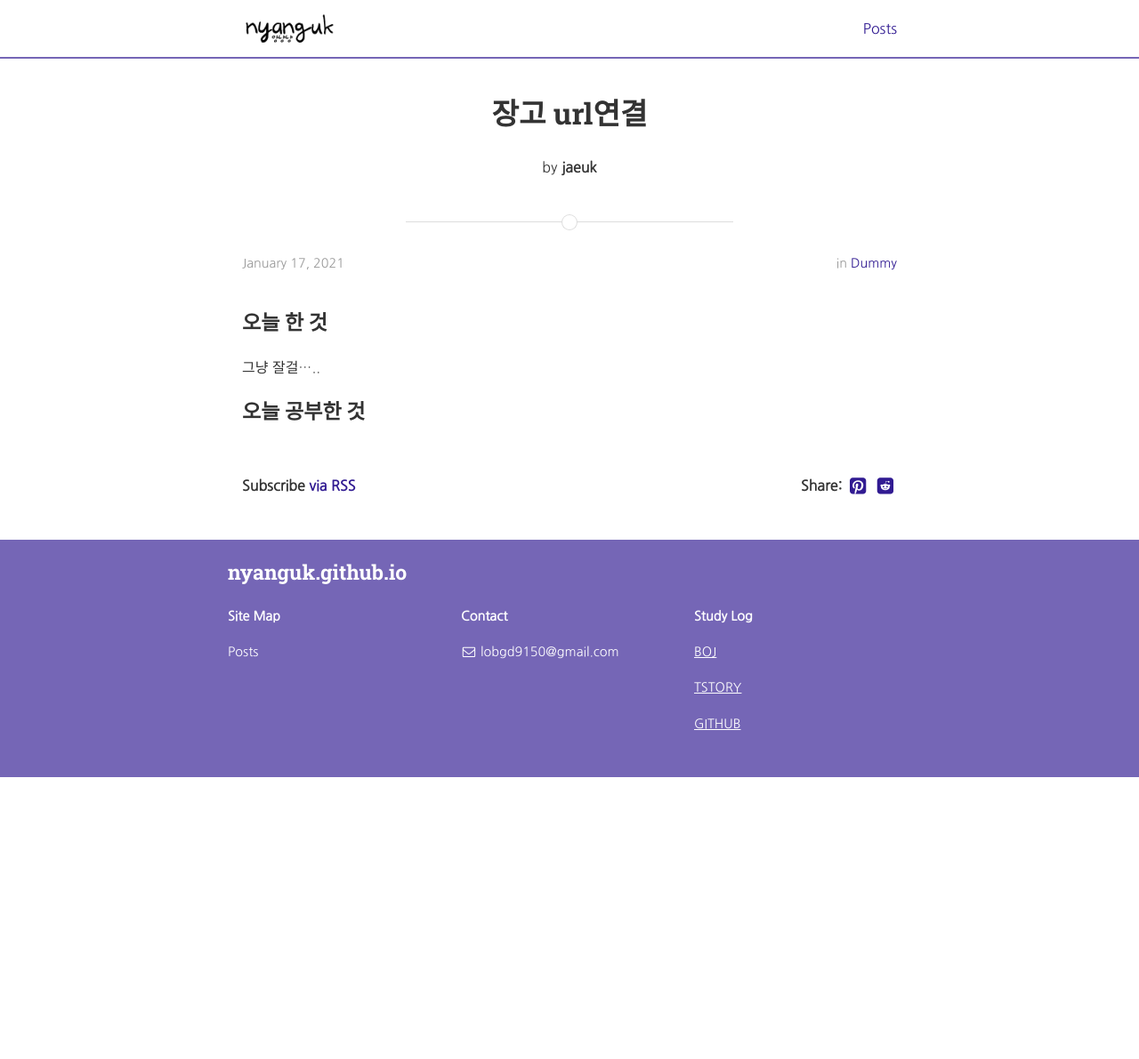
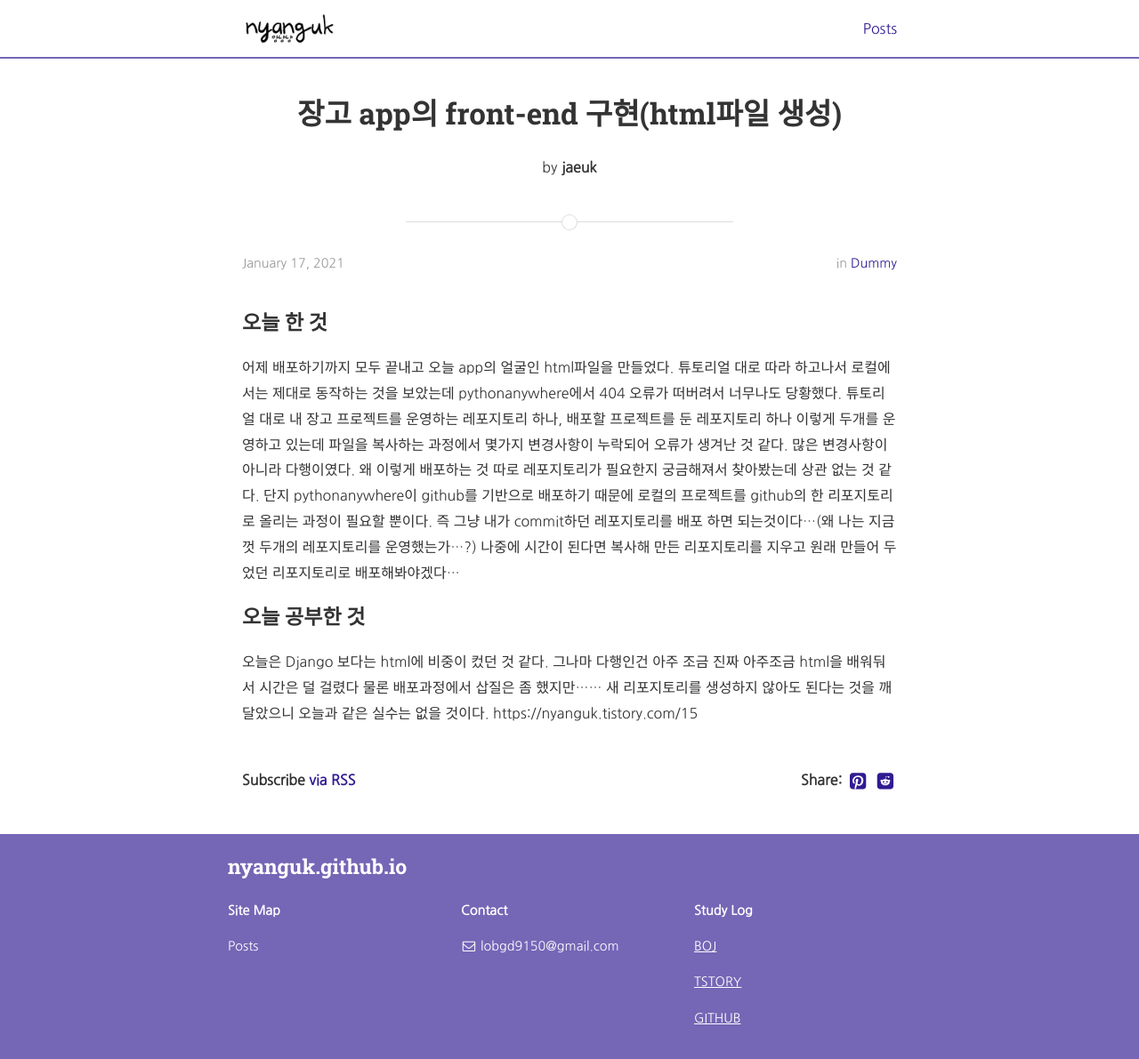
Before and after one commit to NyangUk/nyanguk.github.io, a Jekyll site: the page built from _posts/2021-01-17-아침에 눈을뜨면.md, in a window 1280 px wide and 1205 px high. Shown: the top 1191 px of the window at 89% size. Built offline with Jekyll 4.4.1, drawn with Linux system fonts in a browser that asks for light colours; nearby versions of some CDN libraries; comment, search, counter and statistics services are not loaded.

Commit message:
1.17 til :>

```diff
--- a/_posts/2021-01-17-아침에 눈을뜨면.md
+++ b/_posts/2021-01-17-아침에 눈을뜨면.md
@@ -1,11 +1,18 @@
 ---
 layout: post
-title:  "장고 url연결"
+title:  "장고 app의 front-end 구현(html파일 생성)"
 date:   2021-01-17T03:17:00-05:00
 author: jaeuk
 categories: Dummy
 ---
 
 ### **오늘 한 것**
-그냥 잘걸.....
+어제 배포하기까지 모두 끝내고 오늘 app의 얼굴인 html파일을 만들었다. 튜토리얼 대로 따라 하고나서 로컬에서는 제대로 동작하는 것을 보았는데 pythonanywhere에서 404 오류가 떠버려서 너무나도 당황했다.
+튜토리얼 대로 내 장고 프로젝트를 운영하는 레포지토리 하나, 배포할 프로젝트를 둔 레포지토리 하나 이렇게 두개를 운영하고 있는데 파일을 복사하는 과정에서 몇가지 변경사항이 누락되어 오류가 생겨난 것 같다.
+많은 변경사항이 아니라 다행이였다. 왜 이렇게 배포하는 것 따로 레포지토리가 필요한지 궁금해져서 찾아봤는데 상관 없는 것 같다. 단지 pythonanywhere이 github를 기반으로 배포하기 때문에 로컬의 프로젝트를 github의 한 리포지토리로 올리는 과정이 필요할 뿐이다. 즉 그냥 내가 commit하던 레포지토리를 배포 하면 되는것이다...(왜 나는 지금껏 두개의 레포지토리를 운영했는가...?)
+나중에 시간이 된다면 복사해 만든 리포지토리를 지우고 원래 만들어 두었던 리포지토리로 배포해봐야겠다...
+
+
 ### **오늘 공부한 것**
+오늘은 Django 보다는 html에 비중이 컸던 것 같다. 그나마 다행인건 아주 조금 진짜 아주조금 html을 배워둬서 시간은 덜 걸렸다 물론 배포과정에서 삽질은 좀 했지만...... 새 리포지토리를 생성하지 않아도 된다는 것을 깨달았으니 오늘과 같은 실수는 없을 것이다.
+https://nyanguk.tistory.com/15
```
